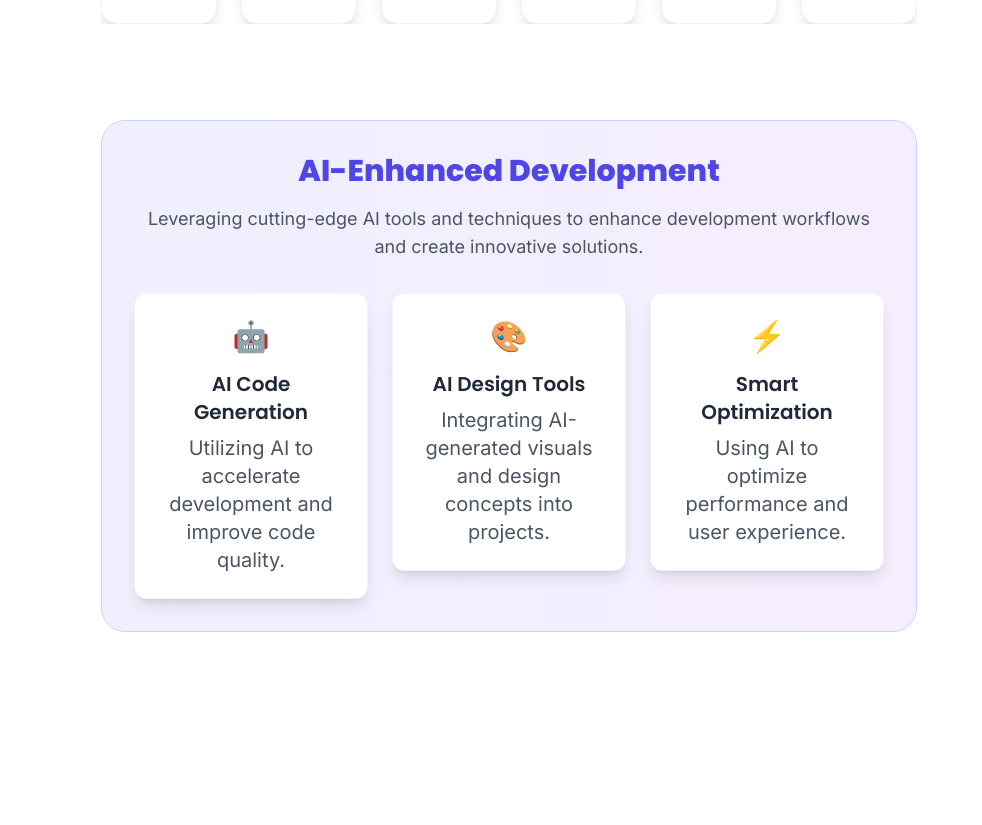
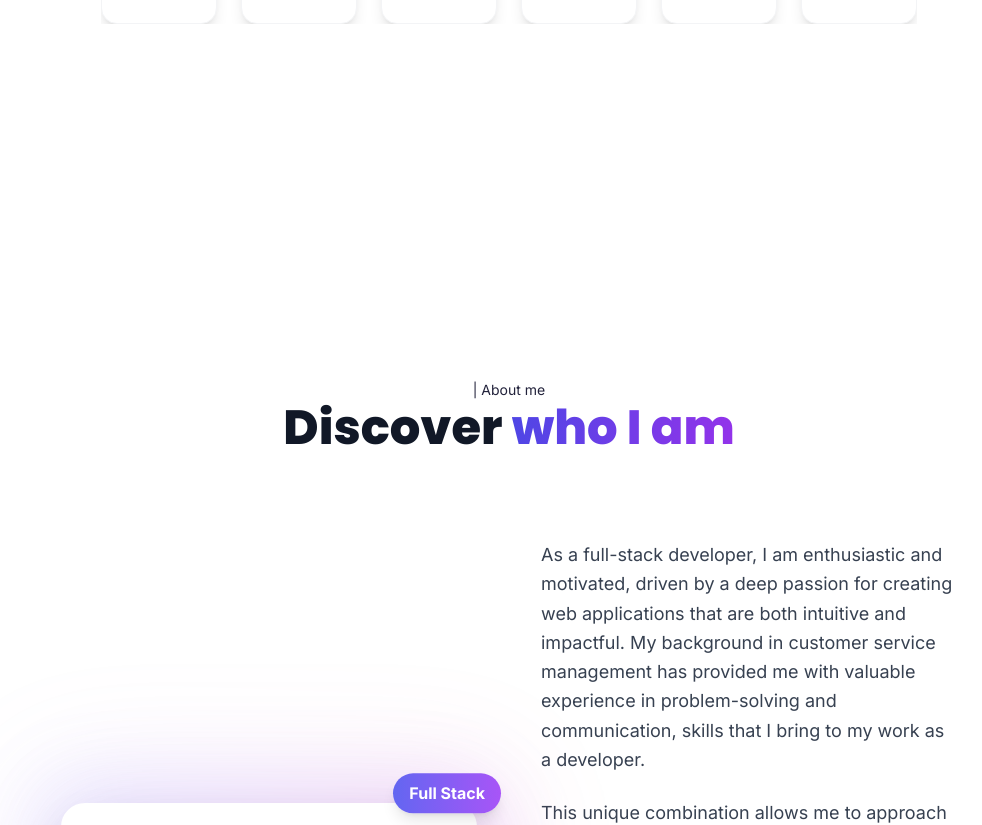
Before and after one commit to Quantumminded/my-portfolio, a Next.js app: page / in a window 1280 px wide. Shown: the part 1784-2609 px from the top of the page, without its empty margins (131-1113 px from the left). Built offline with nearby package versions, Linux system fonts and the light colour scheme.

Commit message:
comment out not used section parts

```diff
--- a/components/Contact.new.jsx
+++ b/components/Contact.new.jsx
@@ -97,7 +97,7 @@ export default function Contact() {
 				</div>
 
 				{/* Contact Form */}
-				<motion.div
+				{/* <motion.div
 					initial={{ opacity: 0, y: 30 }}
 					whileInView={{ opacity: 1, y: 0 }}
 					viewport={{ once: true }}
@@ -166,7 +166,7 @@ export default function Contact() {
 							</motion.button>
 						</form>
 					</div>
-				</motion.div>
+				</motion.div> */}
 			</div>
 		</div>
 	);
--- a/components/Me.jsx
+++ b/components/Me.jsx
@@ -176,7 +176,7 @@ const Me = () => {
         </div>
 
         {/* AI Integration Section */}
-        <motion.div
+        {/* <motion.div
           initial={{ opacity: 0, y: 50 }}
           whileInView={{ opacity: 1, y: 0 }}
           viewport={{ once: true }}
@@ -218,7 +218,7 @@ const Me = () => {
               </motion.div>
             </div>
           </div>
-        </motion.div>
+        </motion.div> */}
       </div>
     </div>
   );
--- a/components/Skills.jsx
+++ b/components/Skills.jsx
@@ -202,7 +202,7 @@ export default function Skills() {
         </div>
 
         {/* AI Skills Section */}
-        <motion.div
+        {/* <motion.div
           initial={{ opacity: 0, y: 50 }}
           whileInView={{ opacity: 1, y: 0 }}
           viewport={{ once: true }}
@@ -262,7 +262,7 @@ export default function Skills() {
               </motion.div>
             </div>
           </div>
-        </motion.div>
+        </motion.div> */}
       </div>
     </div>
   );
--- a/pages/index.js
+++ b/pages/index.js
@@ -61,7 +61,7 @@ export default function Home() {
           <Me  />
         </motion.section>
         {/* AI VISUALS SECTION */}
-        <motion.section
+        {/* <motion.section
           className="md:p-10 md:py-20"
           initial={{ opacity: 0, y: 40 }}
           whileInView={{ opacity: 1, y: 0 }}
@@ -69,7 +69,7 @@ export default function Home() {
           transition={{ duration: 0.8, delay: 0.35 }}
         >
           <AIVisuals />
-        </motion.section>
+        </motion.section> */}
         {/* PORFOLIO SECTION */}
         <motion.section
           id="portfolio"
```
